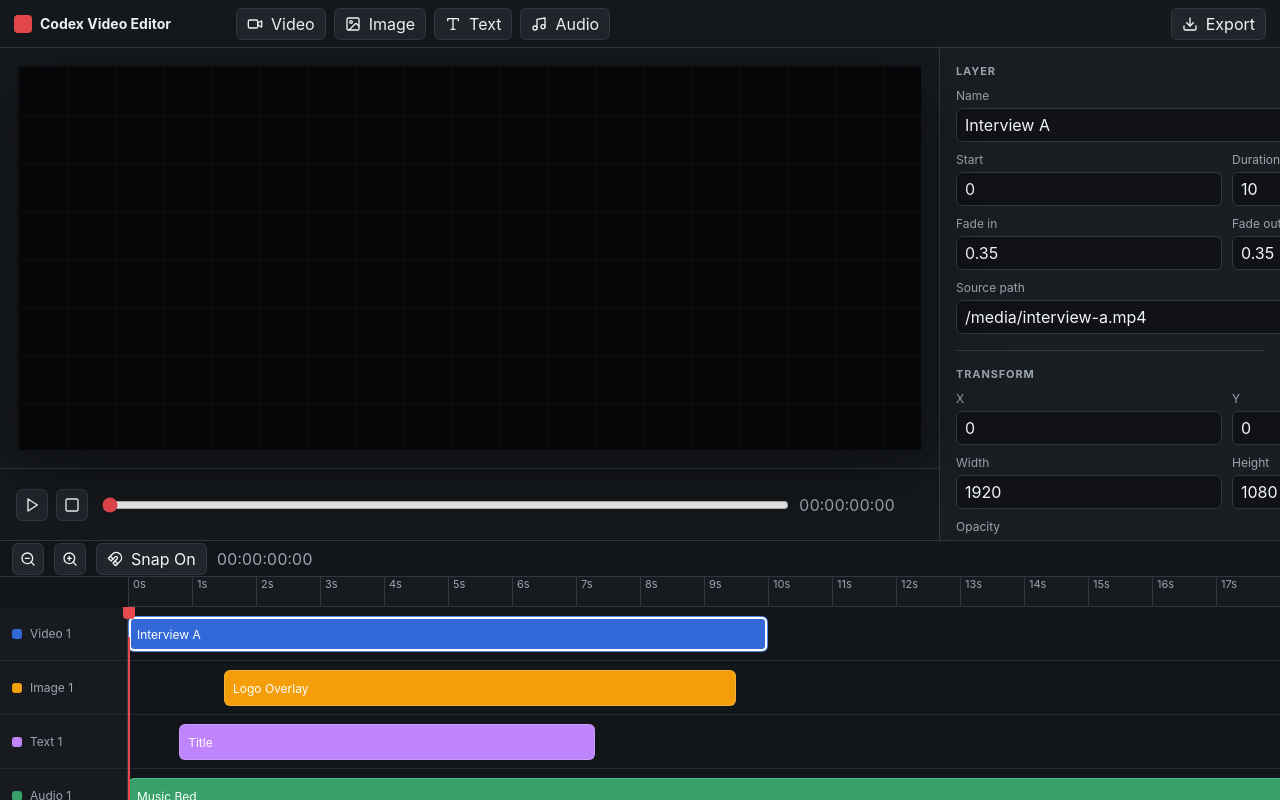
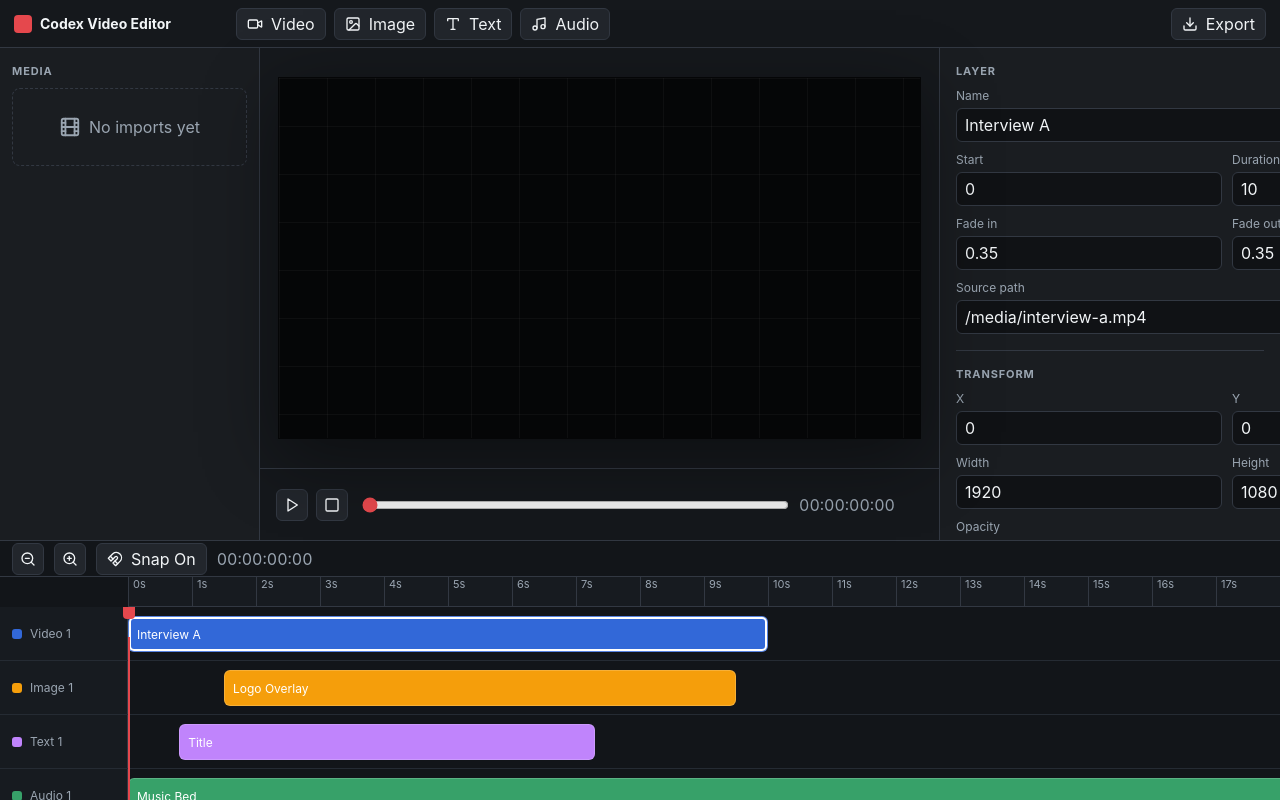
Before and after one commit to mavicair2tw/codex, a Next.js app: page / in a window 1280 px wide. Built offline with nearby package versions, Linux system fonts and the light colour scheme.

Commit message:
Add playback shortcut and media gallery

```diff
--- a/src/app/globals.css
+++ b/src/app/globals.css
@@ -126,14 +126,112 @@ button {
 
 .main {
   display: grid;
-  grid-template-columns: minmax(520px, 1fr) 340px;
+  grid-template-columns: 260px minmax(520px, 1fr) 340px;
   min-height: 0;
 }
 
+.media-gallery,
 .preview-column,
 .inspector-column,
 .timeline-panel {
   min-height: 0;
+}
+
+.media-gallery {
+  background: var(--panel);
+  border-right: 1px solid var(--line);
+  overflow: auto;
+  padding: 16px 12px;
+}
+
+.media-empty {
+  align-items: center;
+  border: 1px dashed var(--line);
+  border-radius: var(--radius);
+  color: var(--muted);
+  display: flex;
+  gap: 8px;
+  min-height: 78px;
+  justify-content: center;
+}
+
+.media-list {
+  display: grid;
+  gap: 8px;
+}
+
+.media-item {
+  align-items: center;
+  background: #101215;
+  border: 1px solid var(--line);
+  border-radius: var(--radius);
+  color: var(--text);
+  display: grid;
+  gap: 10px;
+  grid-template-columns: 64px minmax(0, 1fr);
+  min-height: 58px;
+  padding: 6px;
+  text-align: left;
+  width: 100%;
+}
+
+.media-item.selected {
+  border-color: var(--accent);
+}
+
+.media-thumb {
+  align-items: center;
+  background: #070809;
+  border-radius: 6px;
+  color: var(--muted);
+  display: flex;
+  height: 46px;
+  justify-content: center;
+  object-fit: cover;
+  overflow: hidden;
+  width: 64px;
+}
+
+.image-thumb {
+  background-position: center;
+  background-repeat: no-repeat;
+  background-size: cover;
+}
+
+.empty-thumb.audio {
+  color: var(--track-audio);
+}
+
+.empty-thumb.video {
+  color: var(--track-video);
+}
+
+.empty-thumb.image {
+  color: var(--track-image);
+}
+
+.media-meta {
+  display: grid;
+  gap: 3px;
+  min-width: 0;
+}
+
+.media-name,
+.media-detail {
+  overflow: hidden;
+  text-overflow: ellipsis;
+  white-space: nowrap;
+}
+
+.media-name {
+  font-size: 12px;
+  font-weight: 700;
+}
+
+.media-detail {
+  color: var(--muted);
+  font-size: 11px;
+  text-transform: capitalize;
 }
 
 .preview-column {
--- a/src/components/editor-shell.tsx
+++ b/src/components/editor-shell.tsx
@@ -3,6 +3,7 @@
 import { ImageIcon, Music, Type, Video } from "lucide-react";
 import { useRef, useState } from "react";
 import { LayerInspector } from "@/components/inspector/layer-inspector";
+import { MediaGallery } from "@/components/media/media-gallery";
 import { PreviewPlayer } from "@/components/preview/preview-player";
 import { TimelineEditor } from "@/components/timeline/timeline-editor";
 import { ExportPanel } from "@/components/toolbar/export-panel";
@@ -89,6 +90,7 @@ export const EditorShell = () => {
         <ExportPanel />
       </header>
       <section className="main">
+        <MediaGallery />
         <PreviewPlayer />
         <LayerInspector />
       </section>
--- /dev/null
+++ b/src/components/media/media-gallery.tsx
@@ -0,0 +1,65 @@
+"use client";
+
+import { FileAudio, Film, ImageIcon } from "lucide-react";
+import { formatTimecode } from "@/lib/time";
+import { useEditorStore } from "@/stores/editor-store";
+import type { MediaAsset } from "@/types/editor";
+
+const AssetIcon = ({ asset }: { asset: MediaAsset }) => {
+  if (asset.kind === "image" && asset.previewUrl) {
+    return <div aria-label={asset.name} className="media-thumb image-thumb" role="img" style={{ backgroundImage: `url("${asset.previewUrl}")` }} />;
+  }
+
+  if (asset.kind === "video" && asset.previewUrl) {
+    return <video className="media-thumb" muted playsInline preload="metadata" src={asset.previewUrl} />;
+  }
+
+  return (
+    <div className={`media-thumb empty-thumb ${asset.kind}`}>
+      {asset.kind === "audio" ? <FileAudio size={22} /> : asset.kind === "video" ? <Film size={22} /> : <ImageIcon size={22} />}
+    </div>
+  );
+};
+
+export const MediaGallery = () => {
+  const assets = useEditorStore((state) => state.project.mediaAssets);
+  const clips = useEditorStore((state) => state.project.clips);
+  const fps = useEditorStore((state) => state.project.timeline.fps);
+  const selectedClipId = useEditorStore((state) => state.selectedClipId);
+  const selectClip = useEditorStore((state) => state.selectClip);
+  const setPlayhead = useEditorStore((state) => state.setPlayhead);
+
+  const selectAsset = (asset: MediaAsset) => {
+    const clip = clips.find((item) => item.id === asset.clipId);
+    selectClip(asset.clipId);
+    if (clip) {
+      setPlayhead(clip.timing.start);
+    }
+  };
+
+  return (
+    <aside className="media-gallery" aria-label="Imported media gallery">
+      <h2 className="section-title">Media</h2>
+      {assets.length === 0 ? (
+        <div className="media-empty">
+          <Film size={22} />
+          <span>No imports yet</span>
+        </div>
+      ) : (
+        <div className="media-list">
+          {assets.map((asset) => (
+            <button className={`media-item ${selectedClipId === asset.clipId ? "selected" : ""}`} key={asset.id} onClick={() => selectAsset(asset)} type="button">
+              <AssetIcon asset={asset} />
+              <span className="media-meta">
+                <span className="media-name">{asset.name}</span>
+                <span className="media-detail">
+                  {asset.kind} · {formatTimecode(asset.duration, fps)}
+                </span>
+              </span>
+            </button>
+          ))}
+        </div>
+      )}
+    </aside>
+  );
+};
--- a/src/components/preview/preview-player.tsx
+++ b/src/components/preview/preview-player.tsx
@@ -80,6 +80,8 @@ export const PreviewPlayer = () => {
   const playback = useEditorStore((state) => state.playback);
   const setPlayback = useEditorStore((state) => state.setPlayback);
   const setPlayhead = useEditorStore((state) => state.setPlayhead);
+  const togglePlayback = useEditorStore((state) => state.togglePlayback);
+  const stopPlayback = useEditorStore((state) => state.stopPlayback);
   const layers = getRenderableLayers(project, playhead);
   const activeAudioClips = project.clips.filter((clip) => clip.kind === "audio" && playhead >= clip.timing.start && playhead <= clip.timing.start + clip.timing.duration);
 
@@ -106,6 +108,27 @@ export const PreviewPlayer = () => {
     frame = requestAnimationFrame(tick);
     return () => cancelAnimationFrame(frame);
   }, [playback, playhead, project.timeline.duration, setPlayback, setPlayhead]);
+
+  useEffect(() => {
+    const handleKeyDown = (event: KeyboardEvent) => {
+      const target = event.target;
+      const isTyping =
+        target instanceof HTMLInputElement ||
+        target instanceof HTMLTextAreaElement ||
+        target instanceof HTMLSelectElement ||
+        (target instanceof HTMLElement && target.isContentEditable);
+
+      if (isTyping || event.code !== "Space" || event.repeat) {
+        return;
+      }
+
+      event.preventDefault();
+      togglePlayback();
+    };
+
+    window.addEventListener("keydown", handleKeyDown);
+    return () => window.removeEventListener("keydown", handleKeyDown);
+  }, [togglePlayback]);
 
   return (
     <section className="preview-column" aria-label="Preview player">
@@ -139,15 +162,12 @@ export const PreviewPlayer = () => {
       </div>
       <div className="transport">
         <div className="toolbar">
-          <button className="icon-button" onClick={() => setPlayback(playback === "playing" ? "paused" : "playing")} title={playback === "playing" ? "Pause" : "Play"} type="button">
+          <button className="icon-button" onClick={togglePlayback} title={playback === "playing" ? "Pause" : "Play"} type="button">
             {playback === "playing" ? <Pause size={16} /> : <Play size={16} />}
           </button>
           <button
             className="icon-button"
-            onClick={() => {
-              setPlayback("stopped");
-              setPlayhead(0);
-            }}
+            onClick={stopPlayback}
             title="Stop"
             type="button"
           >
--- a/src/data/sample-project.ts
+++ b/src/data/sample-project.ts
@@ -19,6 +19,7 @@ export const sampleProject: EditorProject = {
     { id: "track-text-1", name: "Text 1", kind: "text" },
     { id: "track-audio-1", name: "Audio 1", kind: "audio" }
   ],
+  mediaAssets: [],
   clips: [
     {
       id: "clip-video-1",
--- a/src/stores/editor-store.ts
+++ b/src/stores/editor-store.ts
@@ -15,6 +15,8 @@ interface EditorState {
   selectClip: (clipId: string | null) => void;
   setPlayhead: (seconds: number) => void;
   setPlayback: (playback: PlaybackState) => void;
+  togglePlayback: () => void;
+  stopPlayback: () => void;
   setZoom: (zoom: number) => void;
   toggleSnap: () => void;
   moveClip: (clipId: string, start: number, trackId?: string) => void;
@@ -57,6 +59,13 @@ export const useEditorStore = create<EditorState>((set, get) => ({
     })),
 
   setPlayback: (playback) => set({ playback }),
+
+  togglePlayback: () =>
+    set((state) => ({
+      playback: state.playback === "playing" ? "paused" : "playing"
+    })),
+
+  stopPlayback: () => set({ playback: "stopped", playhead: 0 }),
 
   setZoom: (zoom) =>
     set((state) => ({
@@ -263,7 +272,24 @@ export const useEditorStore = create<EditorState>((set, get) => ({
           };
 
     set((current) => ({
-      project: { ...current.project, clips: [...current.project.clips, clip] },
+      project: {
+        ...current.project,
+        clips: [...current.project.clips, clip],
+        mediaAssets: [
+          ...current.project.mediaAssets,
+          {
+            id: makeId("asset"),
+            clipId: clip.id,
+            kind: file.kind,
+            name: file.name,
+            sourcePath: file.sourcePath,
+            previewUrl: file.previewUrl,
+            mimeType: file.mimeType,
+            duration: file.duration,
+            importedAt: new Date().toISOString()
+          }
+        ]
+      },
       selectedClipId: clip.id
     }));
   },
```
Also changed, not shown: index.html (+1 -1 lines), src/types/editor.ts (+13 -0 lines), 2 other files (tests, documents, lock files or other folders).
